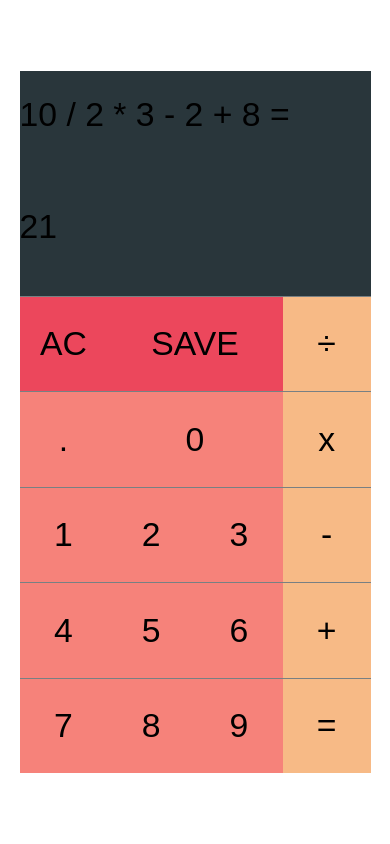
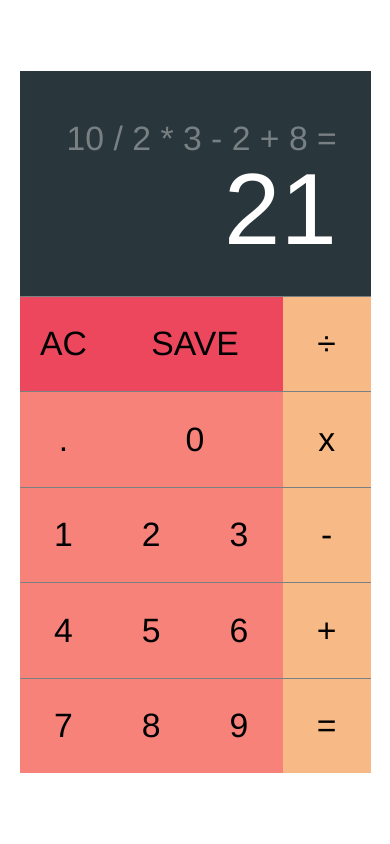
Before and after one commit to undg/Calculator, a PHP site: page / in a window 390 px wide. Run offline with PHP 8.4, Linux system fonts and the light colour scheme; style sheets or scripts are compiled from the project's sources.

Commit message:
Display top: responsive font size,     core js for resizing long lines dynamically,     use Helvetica for font-family.

```diff
--- a/index.php
+++ b/index.php
@@ -11,8 +11,11 @@
       <div id="calculator">
         <form>
           <div class="display">
-            <input type="text" name="operation" class="display__top" value="10 / 2 * 3 - 2 + 8 =">
-            <input type="text" name="equal" class="display__bottom" value="21">
+            <span class="display__top" data-fontSize>10 / 2 * 3 - 2 + 8 =</span>
+            <span class="display__bottom">21</span>
+            <?php // styling text in input[text] is not as flexible as in <span>  ?>
+            <input type="hidden" name="operation" value="10 / 2 * 3 - 2 + 8 =">
+            <input type="hidden" name="equal" value="21">
           </div>
           <div class="keyboard">
             <button id="ac" class="control">AC</button>
@@ -45,4 +48,4 @@
     <script src="dist/js/main.js"></script>
   </body>
 </html>
-<? // vim: tabstop=2 sw=2 ft=html syn=php
+<?php // vim: tabstop=2 sw=2 ft=html syn=php
--- a/notes/time.txt
+++ b/notes/time.txt
@@ -8,3 +8,7 @@ Wed Aug 15 01:41:23 BST 2018
 
 Wed Aug 15 02:13:04 BST 2018
 Wed Aug 15 03:52:50 BST 2018
+
+
+Fri Aug 17 01:07:55 BST 2018
+Fri Aug 17 03:14:45 BST 2018
--- a/src/sass/_calculator.sass
+++ b/src/sass/_calculator.sass
@@ -1,3 +1,6 @@
+div, button
+  font-family: "Helvetica"
+
 .container
   width: 100vw
   height: 100vh
@@ -9,6 +12,8 @@
 #calculator
   $calc-width: 90vw
   // responsive font size, can by pixel perfect with some work
+  // it is working on every standard aspect ratio
+  // i can add extra media query for very non standard if necessary
   $font-size: 4vw
   @media (min-aspect-ratio: 7/5)
     $font-size: 4vh
@@ -23,50 +28,59 @@
     height: 100%
 
     .display
+      background: $gray
       display: flex
       flex-direction: column
       // I'm sure you expect to see here flex basis, however this is less problematic, easier to keep aspect ratio etc.
       height: calc(100% * 160/500)
+      &__top,
+      &__bottom
+        display: inline-block
+        width: 100%
+        background: $gray
+        text-align: right
+        padding-left: $font-size
+        padding-right: $font-size
       &__top
         height: calc(100% * 70/180)
-        font-size: calc($font-size)
+        line-height: 4
+        color: $lightgray
+        font-size: calc(#{$font-size} * 1)
       &__bottom
         height: calc(100% * 110/180)
-        font-size: calc($font-size)
-      input
-        width: 100%
+        line-height: 1
+        color: $white
+        font-size: calc(#{$font-size} * 3)
 
     .keyboard
       height: calc(100% * 340/500)
       display: flex
       flex-wrap: wrap
       button
+        border-top: 1px solid $lightgray
         display: block
         width: calc(100% * 1/4)
         font-size: $font-size
         &#n0, &#save
           width: calc(100% * 2/4)
       .control
+        background: $red
       .number
+        background: $lightred
       .operator
+        background: $orange
 
 
-// bg's
-.container
-  #calculator
-    form
-      .display
-        background: $gray
-        input
-          background: $gray
-      .keyboard
-        button
-          border-top: 1px solid $lightgray
-        .control
-          background: $red
-        .number
-          background: $lightred
-        .operator
-          background: $orange
+// template
+// .container
+//   #calculator
+//     form
+//       .display
+//         input
+//       .keyboard
+//         button
+//         .control
+//         .number
+//         .operator
 
 // vim: ft=sass
--- a/src/sass/_reset.sass
+++ b/src/sass/_reset.sass
@@ -2,10 +2,11 @@
   margin: 0
   padding: 0
   background: none
-
-div, button, input
-  display: block
+  box-sizing: border-box
   border: none
   border-radius: 0
 
+div, button
+  display: block
+
 // vim: ft=sass
--- a/src/sass/_variables.sass
+++ b/src/sass/_variables.sass
@@ -3,3 +3,4 @@ $lightgray: #788083
 $red: #ec475c
 $lightred: #f6827a
 $orange: #f7ba86
+$white: #fff
```
Also changed, not shown: src/js/fontSize.js (+36 -2 lines).
